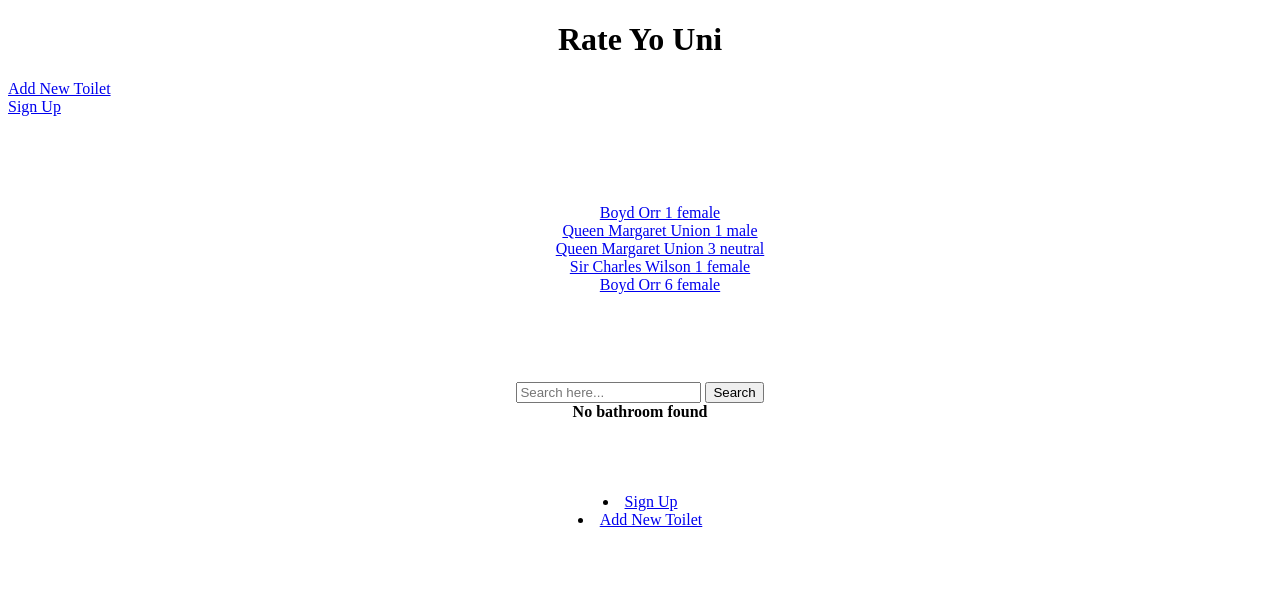
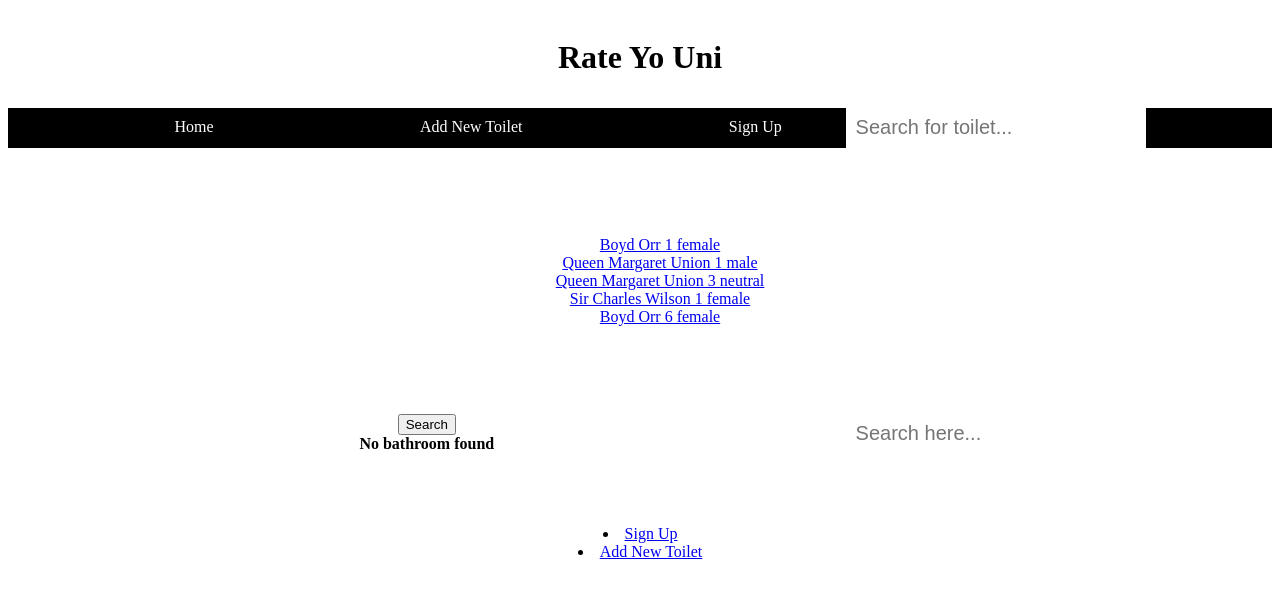
Before and after one commit to 2374868V/rate_yo_uni, a Django app: page / in a window 1280 px wide. Shown: the top 598 px of the page. Run offline with Django 3.2, Linux system fonts and the light colour scheme; data comes from the database, SQL or seed files in the repository.

Commit message:
css for base

```diff
--- /dev/null
+++ b/static/css/base.css
@@ -0,0 +1,43 @@
+#header{
+    color: black;
+    text-align: center;
+    padding: 10px;
+}
+
+#menubar{
+    background-color: black;
+    height: 40px;
+}
+
+.menuitem{
+    margin-left: 10%;
+    float: left;
+    display: block;
+    text-align: center;
+    padding: 10px 40px;
+    color: #ffffff
+}
+.menuitem:hover{
+    background-color: #ffffff;
+}
+
+.menuitem a{
+    color: #ffffff;
+    text-decoration:none;
+}
+.menuitem:hover a{
+    color:#000000;
+    text-decoration:none;
+}
+
+
+
+#searchbar input[type=text]{
+    margin-right: 10%;
+    float: right;
+    padding: 10px;
+    border: none;
+    font-size: 20px;
+    height: 20px;
+    width: 280px;
+}
--- /dev/null
+++ b/styles.css
@@ -0,0 +1,4 @@
+#menubar{
+    backgound-color: red;
+
+}
--- a/templates/project/base.html
+++ b/templates/project/base.html
@@ -2,6 +2,7 @@
 {% load staticfiles %}
 <html lang="en">
     <head>
+        <link rel="stylesheet" href="{% static "css/base.css" %}">
         <meta charset="UTF-8">
         <title>
             {%  block title_block %}
@@ -10,17 +11,22 @@
         </title>
     </head>
     <body>
-        <div id="menubar">
+    <div id="header"><h1><strong>Rate Yo Uni</strong></h1></div>
 
-            <div id="title" align="center">
-                <h1><strong>Rate Yo Uni</strong></h1>
+            <div id="menubar" align="center">
+                <div id="home" class="menuitem"><a href="{% url 'home' $} ">Home</a> </div>
+
+                <div id ="add" class="menuitem"><a href="{% url 'add_toilet' %}">Add New Toilet</a></div>
+
+                <div id="signup" class="menuitem"><a href="{% url 'sign_up' %}">Sign Up</a></div>
+
+                 <div id="searchbar"><input type="text" id="search" onkeyup="searchFunction()" placeholder="Search for toilet..." title="search toilet"> </div>
+
             </div>
 
-            <div id ="add" ><a href="{% url 'add_toilet' %}">Add New Toilet</a></div>
 
-            <div id="signup"><a href="{% url 'sign_up' %}">Sign Up</a></div>
 
-        </div>
+
         <div id="content" back>
             {%  block body_block %}
 
```
Also changed, not shown: static/images/image.jpg (added).
